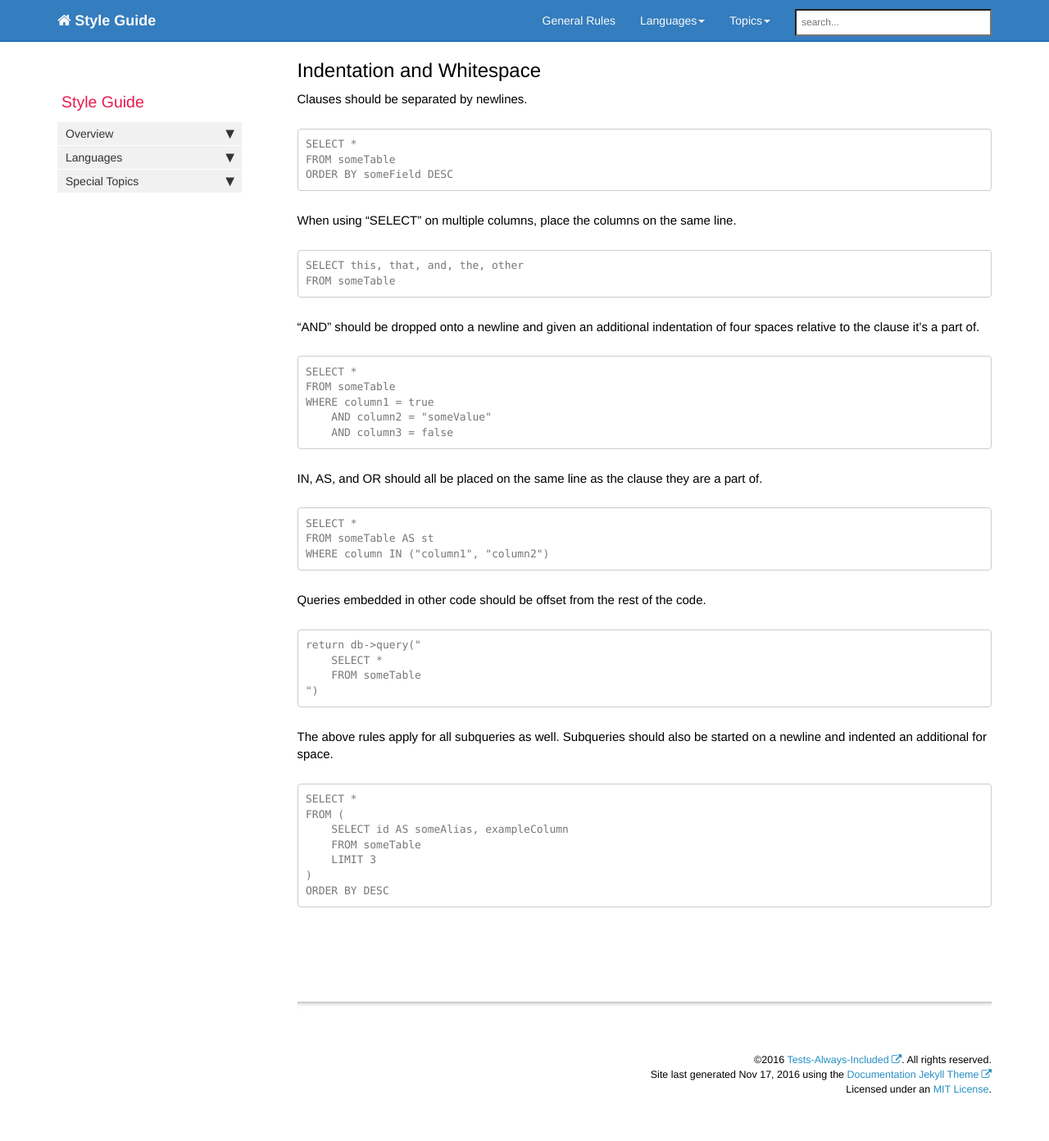
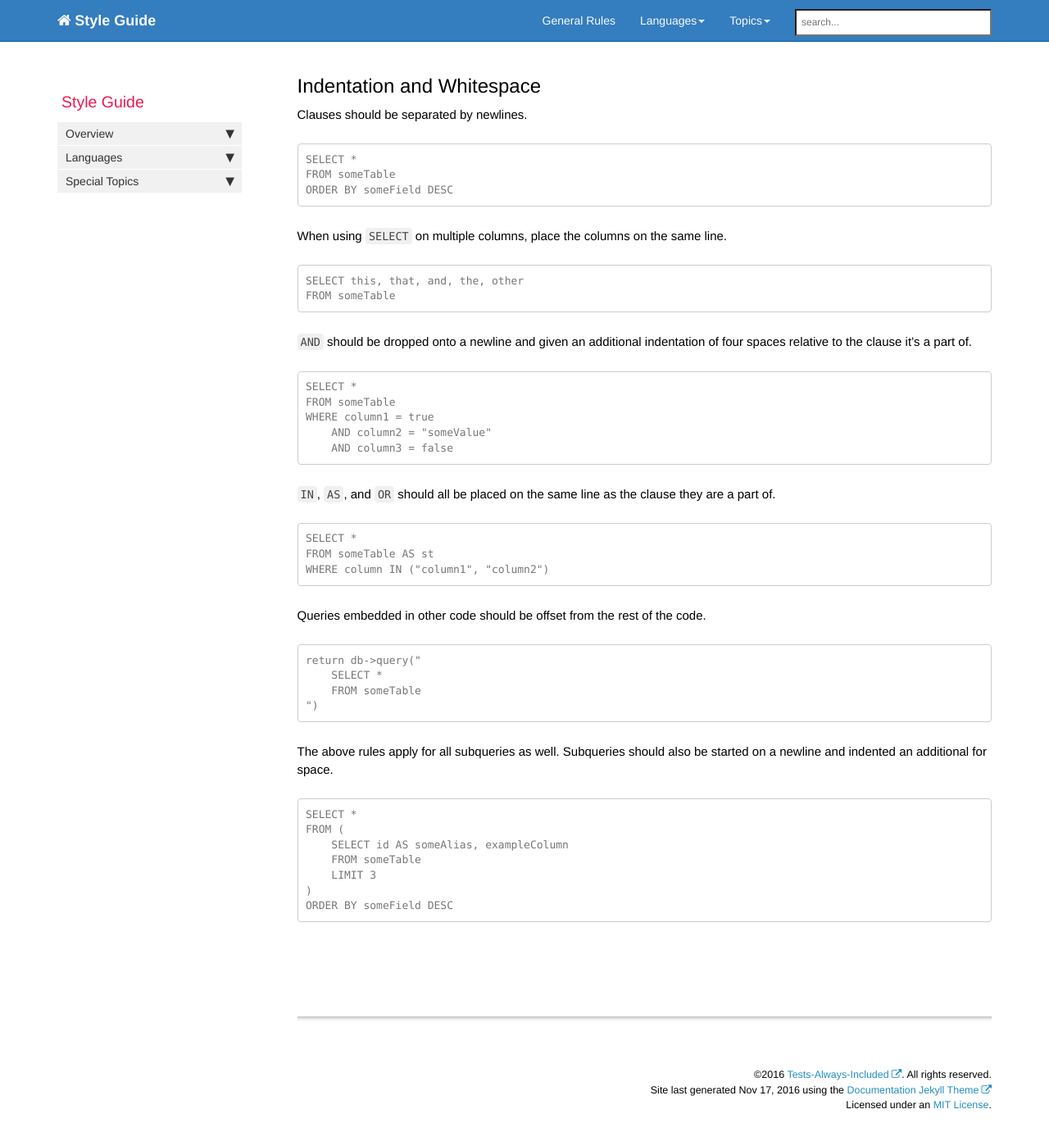
Before and after one commit to tests-always-included/style-guide, a Jekyll site: the page built from lang/sql/index.md, in a window 1280 px wide and 1400 px high, scrolled down 421 px. Shown: the top 1392 px of the window at 82% size. Built offline with Jekyll 4.4.1, drawn with Linux system fonts in a browser that asks for light colours; nearby versions of some CDN libraries; comment, search, counter and statistics services are not loaded; some of the changed text lies outside the part shown.

Commit message:
2nd Batch of Changes

```diff
--- a/lang/sql/index.md
+++ b/lang/sql/index.md
@@ -10,8 +10,9 @@ Keywords
 All keywords should be uppercase.
 
     SELECT COUNT(*)
-    WHERE DATEDIFF(NOW(), someTable.timeStamp)
-    ORDER BY ASC
+    FROM someTable
+    WHERE DATEDIFF(NOW(), timeStamp)
+    ORDER BY someField ASC
 
 
 Indentation and Whitespace
@@ -23,12 +24,12 @@ Clauses should be separated by newlines.
     FROM someTable
     ORDER BY someField DESC
 
-When using "SELECT" on multiple columns, place the columns on the same line.
+When using `SELECT` on multiple columns, place the columns on the same line.
 
     SELECT this, that, and, the, other
     FROM someTable
 
-"AND" should be dropped onto a newline and given an additional indentation of four spaces relative to the clause it's a part of.
+`AND` should be dropped onto a newline and given an additional indentation of four spaces relative to the clause it's a part of.
 
     SELECT *
     FROM someTable
@@ -36,7 +37,7 @@ When using "SELECT" on multiple columns, place the columns on the same line.
         AND column2 = "someValue"
         AND column3 = false
 
-IN, AS, and OR should all be placed on the same line as the clause they are a part of.
+`IN`, `AS`, and `OR` should all be placed on the same line as the clause they are a part of.
 
     SELECT *
     FROM someTable AS st
@@ -57,4 +58,4 @@ The above rules apply for all subqueries as well. Subqueries should also be star
         FROM someTable
         LIMIT 3
     )
-    ORDER BY DESC
+    ORDER BY someField DESC
```
